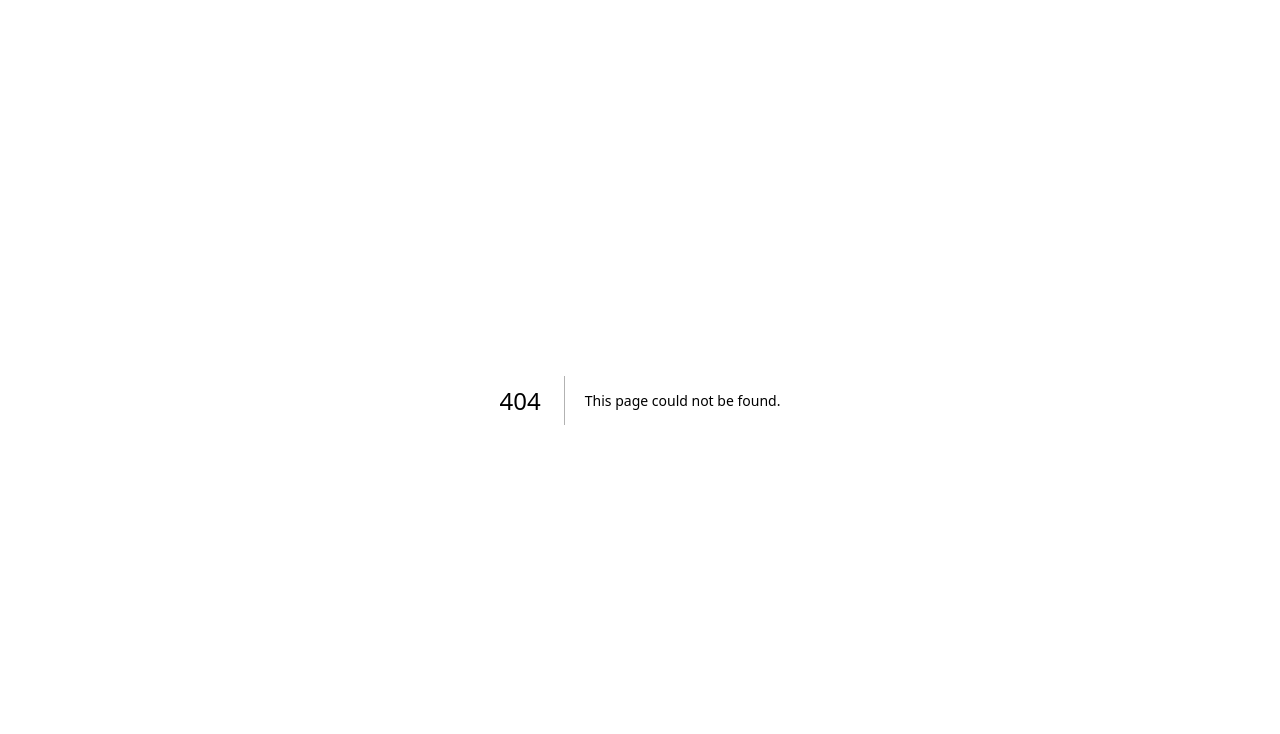
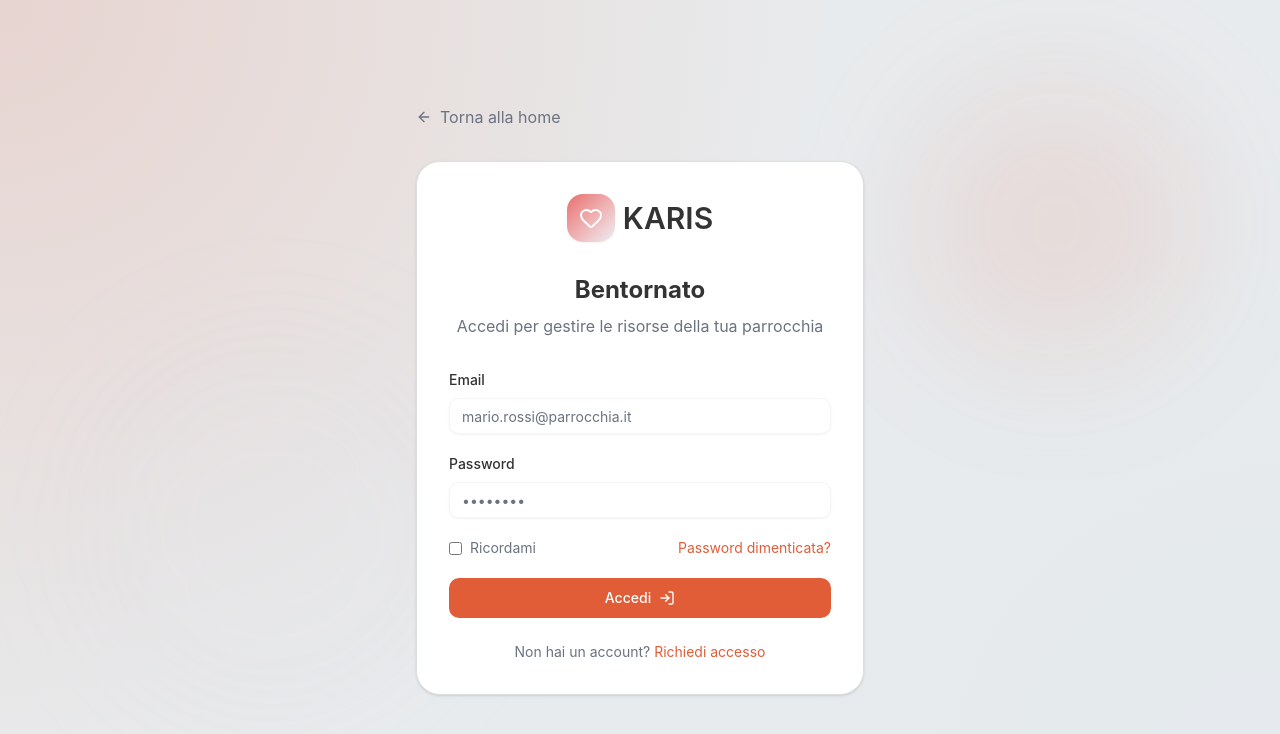
Before and after one commit to tommaso-caputi/karis, a Next.js app in the folder karis/: page /login in a window 1280 px wide. Before the commit this address had no page. Shown: the top 734 px of the page. Built offline with nearby package versions, Linux system fonts and the light colour scheme; no server answers.

Commit message:
handle login

```diff
--- a/karis/package.json
+++ b/karis/package.json
@@ -9,6 +9,7 @@
     "lint": "eslint"
   },
   "dependencies": {
+    "@supabase/supabase-js": "^2.49.1",
     "@radix-ui/react-slot": "^1.2.4",
     "class-variance-authority": "^0.7.1",
     "clsx": "^2.1.1",
@@ -16,6 +17,7 @@
     "next": "16.0.10",
     "react": "19.2.1",
     "react-dom": "19.2.1",
+    "sonner": "^2.0.7",
     "tailwind-merge": "^3.4.0"
   },
   "devDependencies": {
--- /dev/null
+++ b/karis/src/app/dashboard/page.tsx
@@ -0,0 +1,9 @@
+const Dashboard = () => {
+    return (
+        <>
+            dashboard
+        </>
+    );
+};
+
+export default Dashboard;
--- /dev/null
+++ b/karis/src/app/login/page.tsx
@@ -0,0 +1,214 @@
+"use client";
+
+import { Button } from "@/components/ui/button";
+import { Input } from "@/components/ui/input";
+import { Heart, ArrowLeft, LogIn } from "lucide-react";
+import Link from "next/link";
+import { useEffect, useState, type FormEvent } from "react";
+import { useRouter } from "next/navigation";
+import { toast } from "sonner";
+import { supabase } from "@/lib/supabaseClient";
+
+const getLoginErrorMessage = (status?: number, rawMessage?: string | null) => {
+    const normalized = (rawMessage ?? "").toLowerCase();
+
+    const isInvalidCredentials =
+        status === 400 ||
+        normalized.includes("invalid login credentials") ||
+        normalized.includes("invalid email or password");
+
+    if (isInvalidCredentials) {
+        return "Email o password non corretti.";
+    }
+
+    return rawMessage || "Si è verificato un errore durante l'accesso. Riprova più tardi.";
+};
+
+const Login = () => {
+    const router = useRouter();
+    const [formData, setFormData] = useState({
+        email: "",
+        password: "",
+    });
+    const [rememberMe, setRememberMe] = useState(false);
+    const [isSubmitting, setIsSubmitting] = useState(false);
+
+    useEffect(() => {
+        if (typeof window === "undefined") return;
+
+        // Ripristina email salvata
+        const savedEmail = window.localStorage.getItem("karis_login_email");
+        if (savedEmail) {
+            setFormData((prev) => ({ ...prev, email: savedEmail }));
+            setRememberMe(true);
+        }
+
+        // Se l'utente è già autenticato e ha selezionato "Ricordami", vai direttamente in dashboard
+        const shouldRemember = window.localStorage.getItem("karis_remember_me") === "true";
+
+        if (!supabase || !shouldRemember) return;
+
+        void supabase.auth.getUser().then(({ data, error }) => {
+            if (error) {
+                return;
+            }
+            if (data?.user) {
+                router.replace("/dashboard");
+            }
+        });
+    }, [router]);
+
+    const handleRememberMeChange = () => {
+        setRememberMe((prev) => !prev);
+    };
+
+    const handleSubmit = async (e: FormEvent<HTMLFormElement>) => {
+        e.preventDefault();
+
+        if (!supabase) {
+            return;
+        }
+
+        setIsSubmitting(true);
+        try {
+            const { data, error } = await supabase.auth.signInWithPassword({
+                email: formData.email,
+                password: formData.password,
+            });
+
+            if (error) {
+                alert(getLoginErrorMessage(error.status, error.message));
+                return;
+            }
+
+            // Salva preferenze di "Ricordami" + UUID utente per usi futuri
+            if (typeof window !== "undefined") {
+                if (rememberMe) {
+                    window.localStorage.setItem("karis_login_email", formData.email);
+                    window.localStorage.setItem("karis_remember_me", "true");
+                } else {
+                    window.localStorage.removeItem("karis_login_email");
+                    window.localStorage.removeItem("karis_remember_me");
+                }
+
+                const userId = data?.user?.id;
+                if (userId) {
+                    window.localStorage.setItem("karis_user_id", userId);
+                }
+            }
+
+            toast.success("Accesso effettuato!", {
+                description: "Benvenuto nella dashboard KARIS.",
+            });
+            router.push("/dashboard");
+        } finally {
+            setIsSubmitting(false);
+        }
+    };
+
+    return (
+        <>
+            <div className="min-h-screen bg-gradient-hero flex items-center justify-center p-4">
+                {/* Decorative elements */}
+                <div className="fixed top-20 right-20 w-72 h-72 bg-primary/10 rounded-full blur-3xl" />
+                <div className="fixed bottom-20 left-20 w-96 h-96 bg-accent/5 rounded-full blur-3xl" />
+
+                <div className="w-full max-w-md relative z-10">
+                    {/* Back Link */}
+                    <Link
+                        href="/"
+                        className="inline-flex items-center gap-2 text-muted-foreground hover:text-foreground transition-colors mb-8"
+                    >
+                        <ArrowLeft className="w-4 h-4" />
+                        Torna alla home
+                    </Link>
+
+                    {/* Login Card */}
+                    <div className="p-8 rounded-3xl bg-card border border-border shadow-card animate-scale-in">
+                        {/* Logo */}
+                        <div className="flex items-center justify-center gap-2 mb-8">
+                            <div className="w-12 h-12 rounded-xl bg-gradient-warm flex items-center justify-center shadow-soft">
+                                <Heart className="w-6 h-6 text-primary-foreground" />
+                            </div>
+                            <span className="font-display text-3xl font-semibold text-foreground">
+                                KARIS
+                            </span>
+                        </div>
+
+                        <h1 className="font-display text-2xl font-bold text-foreground text-center mb-2">
+                            Bentornato
+                        </h1>
+                        <p className="text-muted-foreground text-center mb-8">
+                            Accedi per gestire le risorse della tua parrocchia
+                        </p>
+
+                        <form onSubmit={handleSubmit} className="space-y-5">
+                            <div>
+                                <label className="block text-sm font-medium text-foreground mb-2">
+                                    Email
+                                </label>
+                                <Input
+                                    type="email"
+                                    placeholder="mario.rossi@parrocchia.it"
+                                    value={formData.email}
+                                    onChange={(e) => setFormData({ ...formData, email: e.target.value })}
+                                    disabled={isSubmitting}
+                                    required
+                                />
+                            </div>
+                            <div>
+                                <label className="block text-sm font-medium text-foreground mb-2">
+                                    Password
+                                </label>
+                                <Input
+                                    type="password"
+                                    placeholder="••••••••"
+                                    value={formData.password}
+                                    onChange={(e) => setFormData({ ...formData, password: e.target.value })}
+                                    disabled={isSubmitting}
+                                    required
+                                />
+                            </div>
+
+                            <div className="flex items-center justify-between text-sm">
+                                <label className="flex items-center gap-2 cursor-pointer">
+                                    <input
+                                        type="checkbox"
+                                        className="rounded border-border"
+                                        checked={rememberMe}
+                                        onChange={handleRememberMeChange}
+                                        disabled={isSubmitting}
+                                    />
+                                    <span className="text-muted-foreground">Ricordami</span>
+                                </label>
+                                <a href="#" className="text-primary hover:underline">
+                                    Password dimenticata?
+                                </a>
+                            </div>
+
+                            <Button
+                                type="submit"
+                                variant="default"
+                                size="lg"
+                                className="w-full"
+                                disabled={isSubmitting}
+                            >
+                                {isSubmitting ? "Accesso in corso..." : "Accedi"}
+                                <LogIn className="w-4 h-4" />
+                            </Button>
+                        </form>
+
+                        <p className="text-center text-muted-foreground text-sm mt-6">
+                            Non hai un account?{" "}
+                            <a href="/#contact" className="text-primary hover:underline">
+                                Richiedi accesso
+                            </a>
+                        </p>
+                    </div>
+                </div>
+            </div>
+        </>
+    );
+};
+
+export default Login;
--- a/karis/src/components/LandingPage/ContactSection.tsx
+++ b/karis/src/components/LandingPage/ContactSection.tsx
@@ -5,7 +5,7 @@ import { Input } from "@/components/ui/input";
 import { Textarea } from "@/components/ui/textarea";
 import { Mail, MapPin, Phone, Send } from "lucide-react";
 import { useState } from "react";
-/* import { toast } from "sonner"; */
+import { toast } from "sonner";
 
 const ContactSection = () => {
     const [formData, setFormData] = useState({
@@ -17,9 +17,9 @@ const ContactSection = () => {
 
     const handleSubmit = (e: React.FormEvent) => {
         e.preventDefault();
-        /* toast.success("Messaggio inviato!", {
+        toast.success("Messaggio inviato!", {
             description: "Ti risponderemo il prima possibile.",
-        }); */
+        });
         setFormData({ name: "", email: "", parish: "", message: "" });
     };
 
--- /dev/null
+++ b/karis/src/lib/supabaseClient.ts
@@ -0,0 +1,17 @@
+import { createClient, type SupabaseClient } from "@supabase/supabase-js";
+
+const supabaseUrl = process.env.NEXT_PUBLIC_SUPABASE_URL;
+const supabaseAnonKey = process.env.NEXT_PUBLIC_SUPABASE_ANON_KEY;
+
+const missingEnv = !supabaseUrl || !supabaseAnonKey;
+
+if (missingEnv) {
+    // Surface a clear warning in development when env vars are missing.
+    console.warn(
+        "Supabase non è configurato: imposta NEXT_PUBLIC_SUPABASE_URL e NEXT_PUBLIC_SUPABASE_ANON_KEY in .env.local"
+    );
+}
+
+export const supabase: SupabaseClient | null = missingEnv
+    ? null
+    : createClient(supabaseUrl!, supabaseAnonKey!);
```
Also changed, not shown: 2 other files (tests, documents, lock files or other folders).
